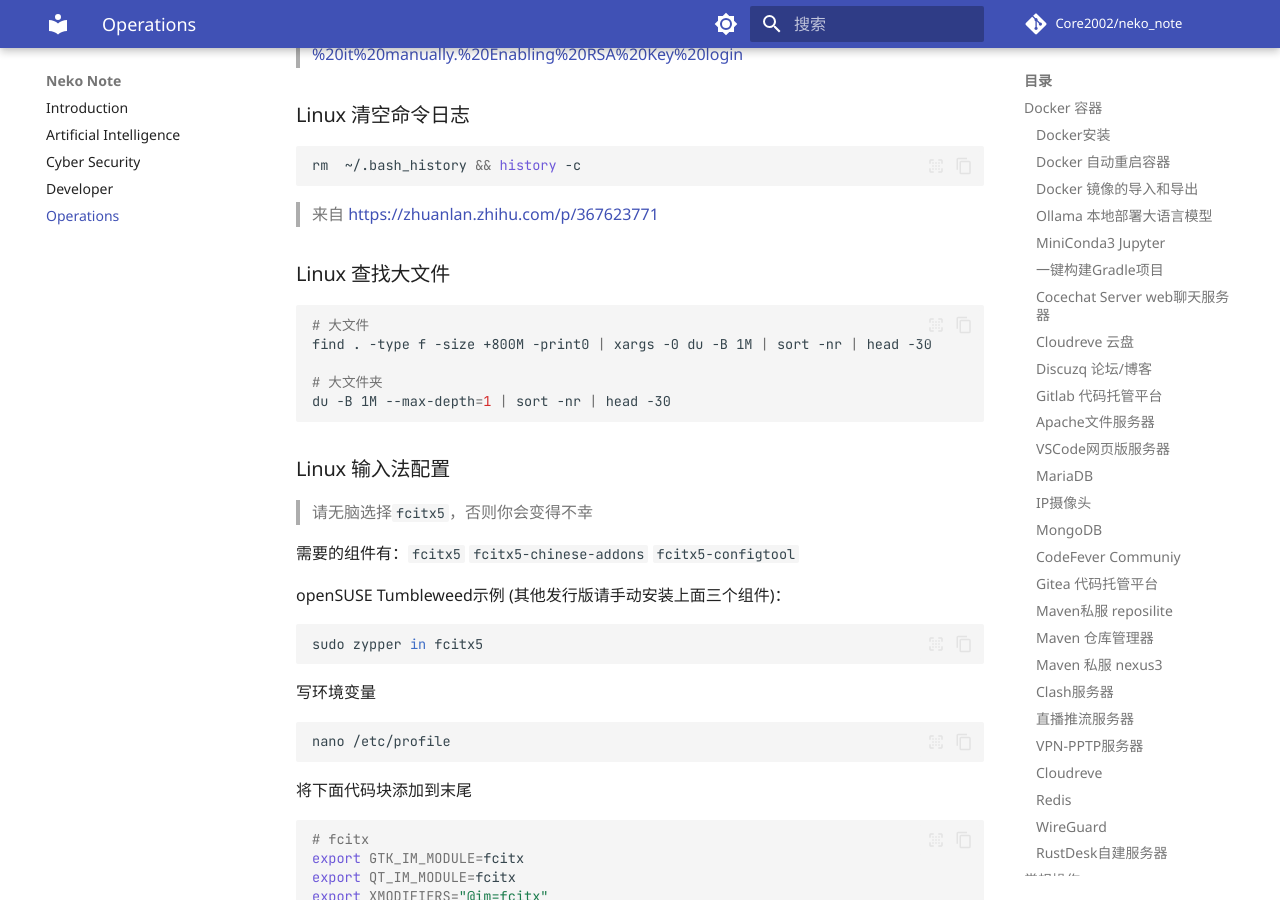
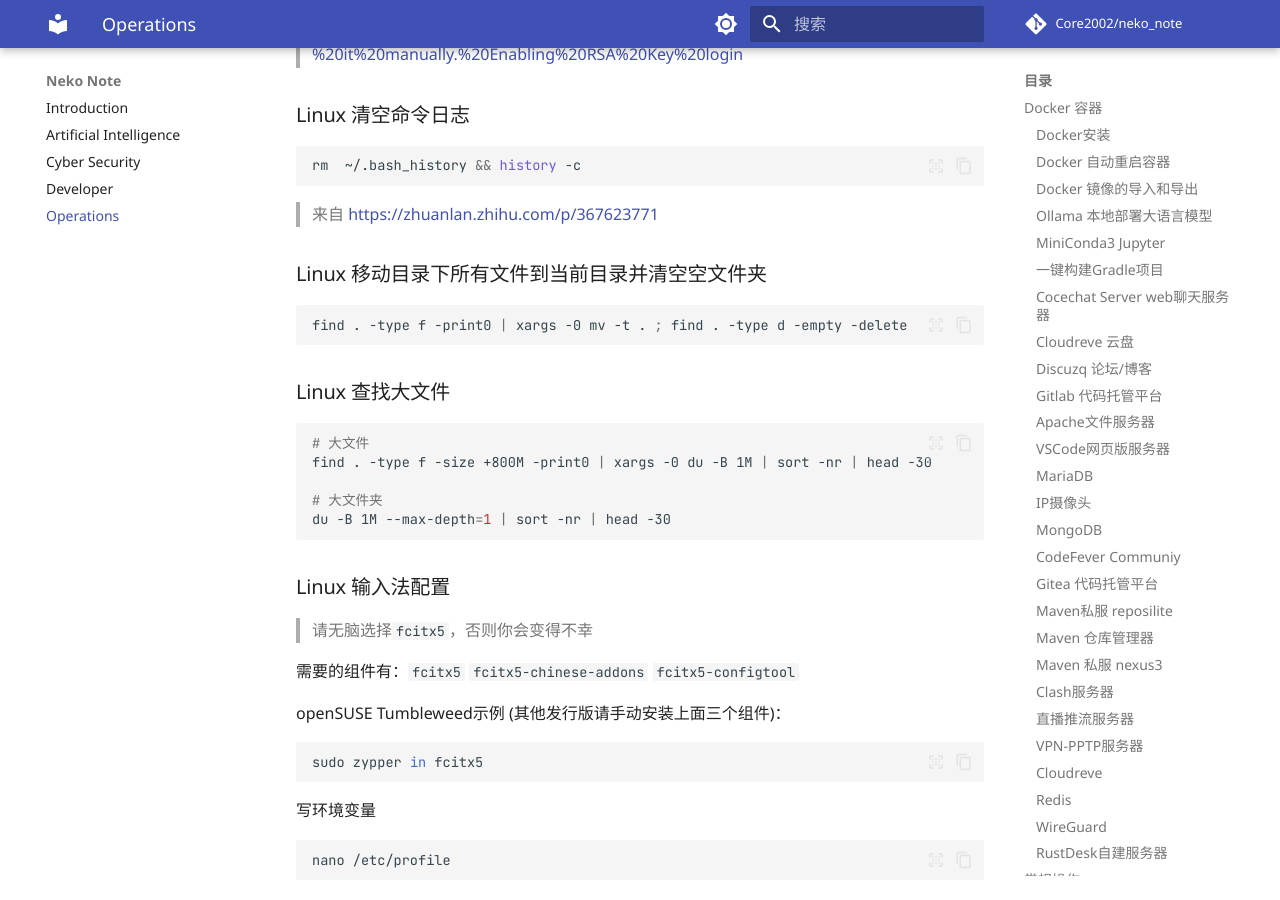
Before and after one commit to Core2002/neko_note, an MkDocs documentation site: the page built from docs/operations.md, in a window 1280 px wide and 900 px high, scrolled down 18305 px. Built offline with MkDocs 1.6.1 and Material for MkDocs 9.7.7, drawn with Linux system fonts in a browser that asks for light colours; comment, search, counter and statistics services are not loaded.

Commit message:
✨ Feat: Add method to move files and remove empty directories.
- Add bash command to move all files to current directory and delete empty folders
- Include tip in operations documentation

````diff
--- a/docs/operations.md
+++ b/docs/operations.md
@@ -942,6 +942,12 @@ rm  ~/.bash_history && history -c
 
 > 来自 <https://zhuanlan.zhihu.com/p/367623771>
 
+### Linux 移动目录下所有文件到当前目录并清空空文件夹
+
+```bash
+find . -type f -print0 | xargs -0 mv -t . ; find . -type d -empty -delete
+```
+
 ### Linux 查找大文件
 
 ```bash
````
